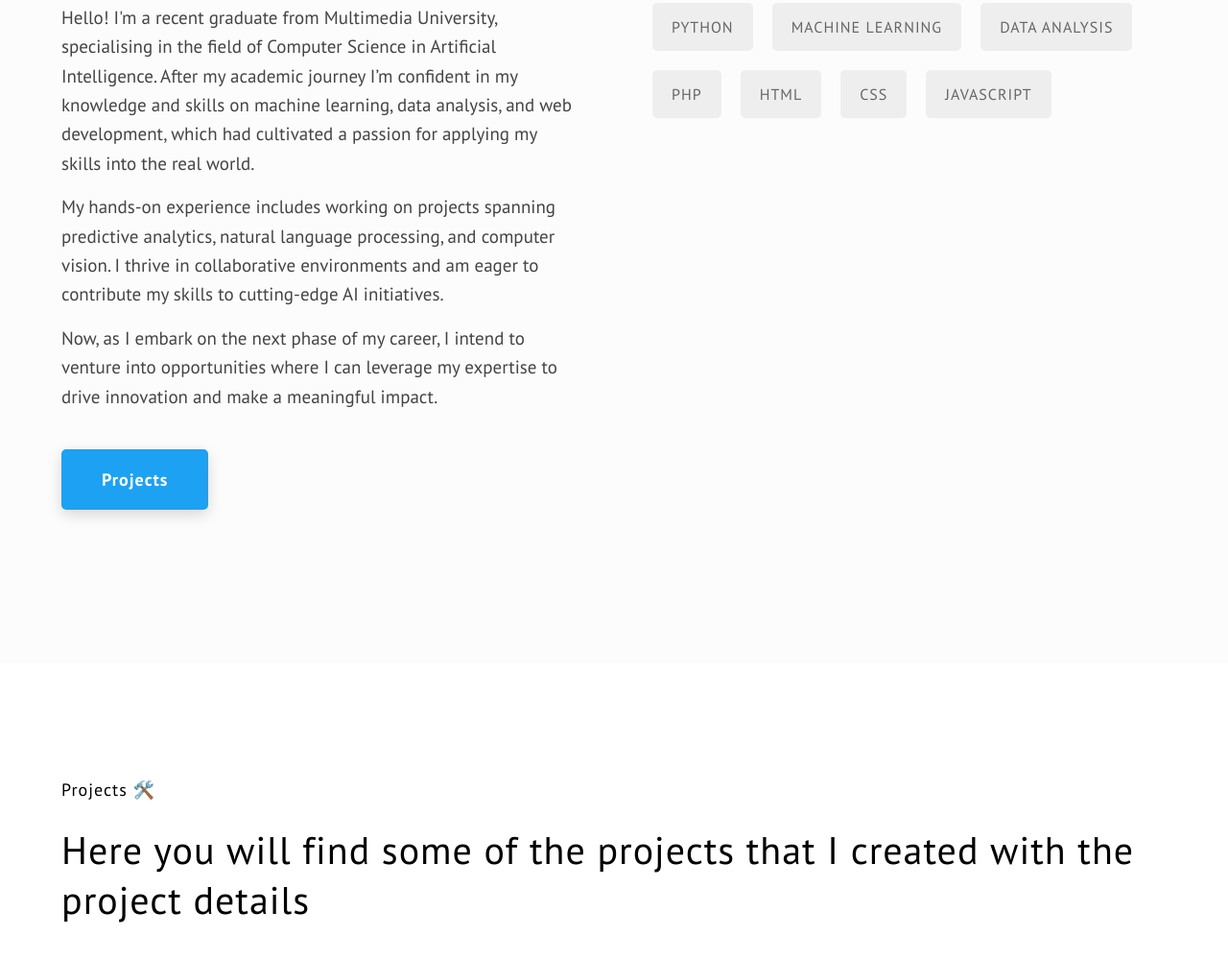
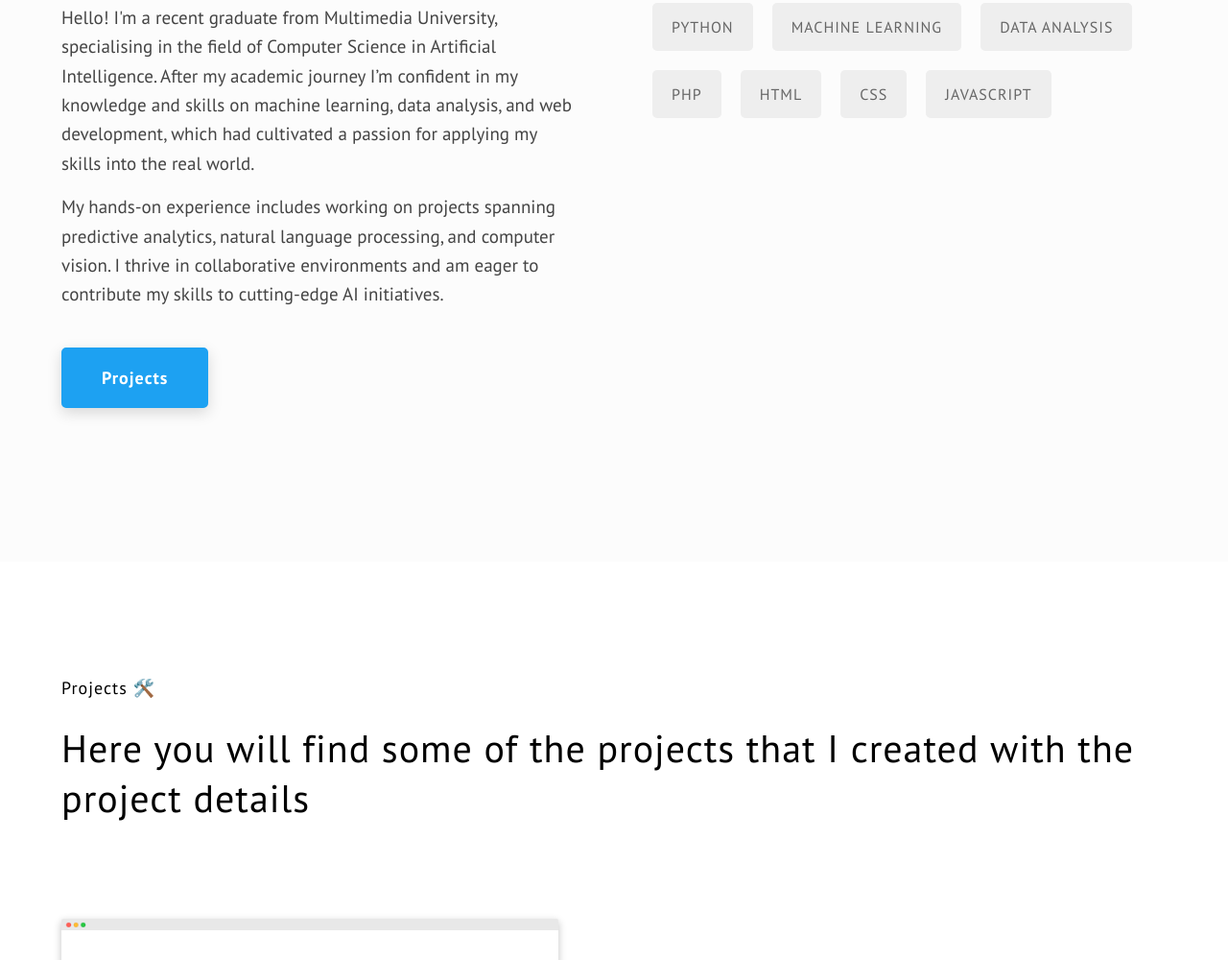
Before and after one commit to yanlinnn15/portfolio-yanlin, a plain HTML site: page index.html in a window 1280 px wide. Shown: the part 1232-2232 px from the top of the page at 96% size. Drawn offline with nearby package versions, Linux system fonts and the light colour scheme.

Commit message:
Update index.html

```diff
--- a/index.html
+++ b/index.html
@@ -104,10 +104,6 @@
                 natural language processing, and computer vision.
                 I thrive in collaborative environments and am eager to contribute
                 my skills to cutting-edge AI initiatives.
-              </span>
-              <span>
-                Now, as I embark on the next phase of my career, I intend to venture into
-                opportunities where I can leverage my expertise to drive innovation and make a meaningful impact.
               </span>
             </p>
             <button class="btn btn-theme about__btn-theme">Projects</button>
```
